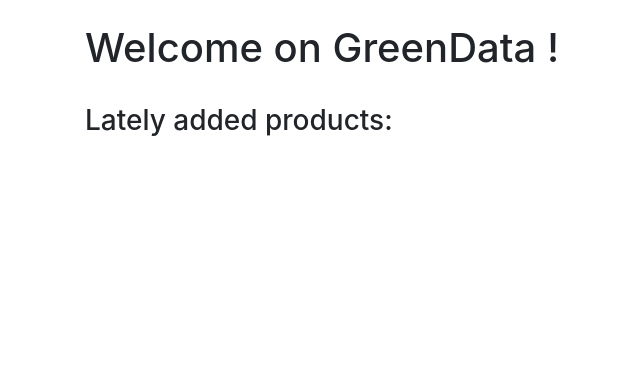
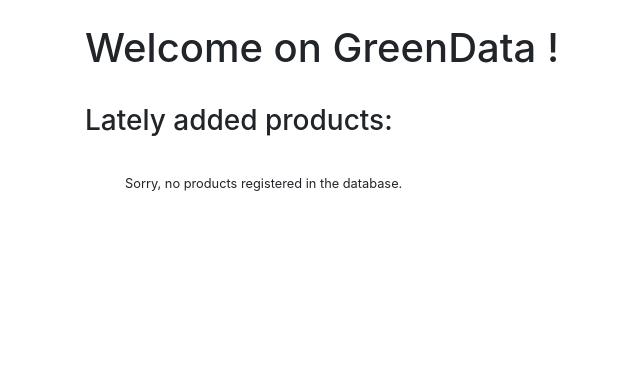
Before and after one commit to SuperPlotTwist/GreenDataProject, a Django app: page / in a window 1280 px wide. Shown: the part 76-466 px from the top of the page, without its empty margins (0-640 px from the left). Run offline with Django 3.2, Linux system fonts and the light colour scheme; data that the repository does not hold is empty.

Commit message:
added message display on homepage in case of empty database

```diff
--- a/GreenData/webapp/templates/home.html
+++ b/GreenData/webapp/templates/home.html
@@ -8,7 +8,12 @@
 <br/>
 
 <ul>
-{% for product in prod %}
+{% if products_empty %}
+<small>
+Sorry, no products registered in the database.
+</small>
+{% endif %}
+{% for prod in products %}
 
 {% include 'product_li.html' %}
 
--- a/GreenData/webapp/views.py
+++ b/GreenData/webapp/views.py
@@ -8,20 +8,28 @@ from productapp.views import *
 from productapp.presets import CATEGORIES
 from productapp.presets import ctxt_cat
 
+
 def searchView(request):
     if request.method == "POST":
         searched = request.POST['searched']
         prod = Product.objects.filter(name__contains=searched)
-        return render(request, 'search.html', ctxt_cat({'searched':searched, 'prod':prod}))
+        return render(request, 'search.html',
+                      ctxt_cat({
+                          'searched': searched,
+                          'prod': prod
+                      }))
     else:
         last_ten = Product.objects.all().order_by('last_modified')[:10]
         prod = reversed(last_ten)
-        return render(request, 'search.html', ctxt_cat({'prod':prod}))
+        return render(request, 'search.html', ctxt_cat({'prod': prod}))
+
 
 def HomeView(request):
+    ctxt = {}
     last_ten = Product.objects.all().order_by('last_modified')[:10]
-    prod = reversed(last_ten)
-    return render(request, 'home.html', ctxt_cat({'prod':prod}))
+    ctxt["products"] = reversed(last_ten)
+    ctxt['products_empty'] = len(last_ten) == 0
+    return render(request, 'home.html', ctxt_cat(ctxt))
 
 
 class allProductsView(ListView):
@@ -30,7 +38,8 @@ class allProductsView(ListView):
     ordering = ['-last_modified']
 
     def get_context_data(self, *args, **kwargs):
-        context = super(allProductsView, self).get_context_data(*args, **kwargs)
+        context = super(allProductsView,
+                        self).get_context_data(*args, **kwargs)
         return ctxt_cat(context)
 
 
```
Also changed, not shown: GreenData/webapp/migrations/0001_initial.py (deleted), GreenData/webapp/migrations/__init__.py (deleted).
